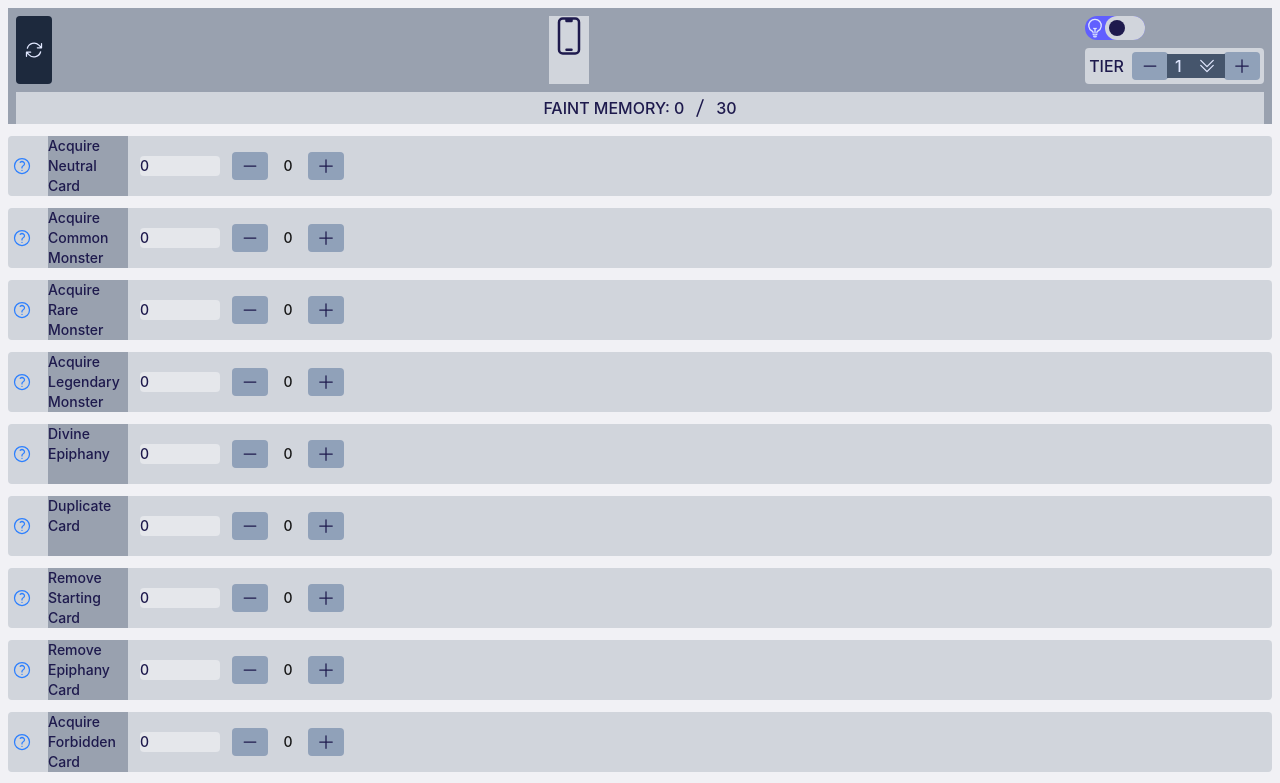
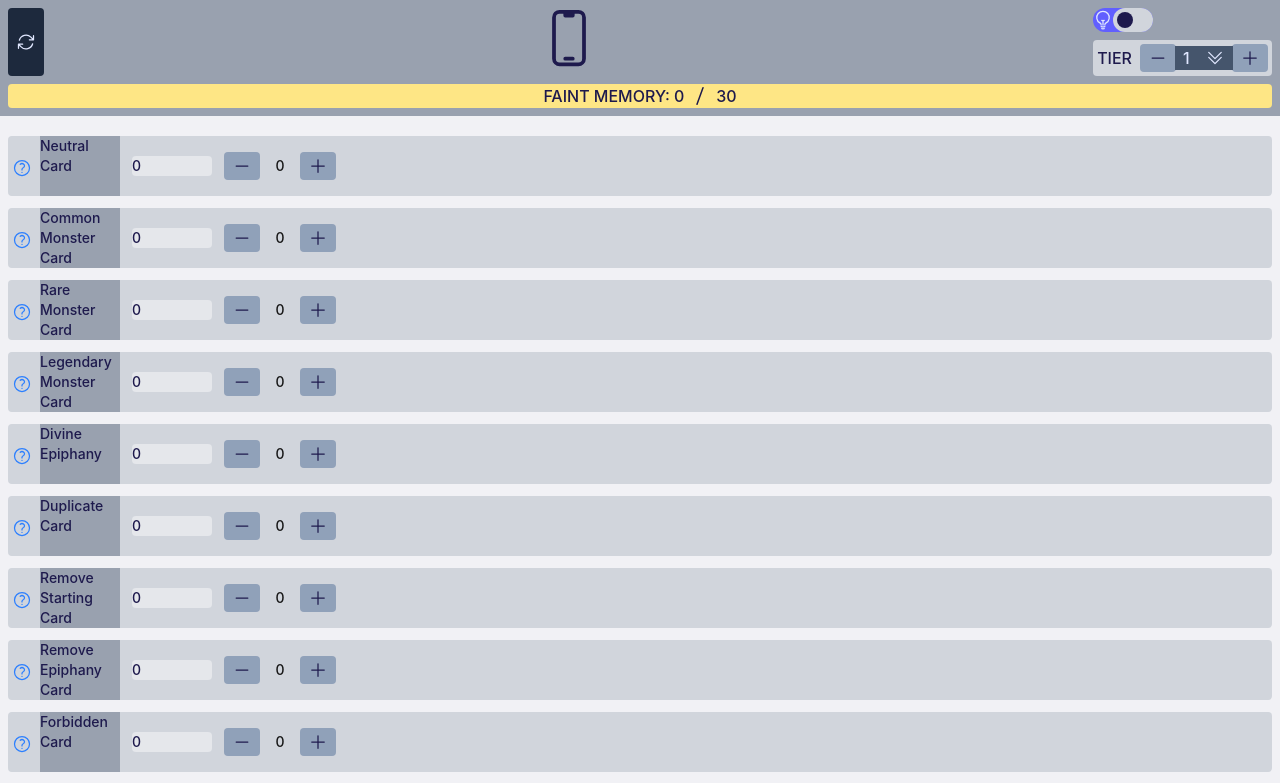
Before and after one commit to jbchhproj/czn-save-data-calculator, a Next.js app: page / in a window 1280 px wide. Shown: the top 783 px of the page. Built offline with nearby package versions, Linux system fonts and the light colour scheme.

Commit message:
make sticky stretch

```diff
--- a/src/components/AppContainer.tsx
+++ b/src/components/AppContainer.tsx
@@ -67,7 +67,7 @@ export default function AppContainer({
   };
 
   return (
-    <div className="min-h-screen flex flex-col p-2">
+    <div className="min-h-screen flex flex-col">
       <Header
         isDeepTraumaActive={isDeepTraumaActive}
         setIsDeepTraumaActive={setIsDeepTraumaActive}
--- a/src/components/Header.tsx
+++ b/src/components/Header.tsx
@@ -24,8 +24,8 @@ export default function Header({
     <header className="sticky top-0 h-29 flex flex-col gap-2 bg-gray-400 p-2">
       <div className="flex gap-2 justify-between">
         <ResetButton onReset={onReset} />
-        <span className="text-indigo-950 bg-gray-300">
-          <PhoneIcon className="w-10 h-10" />
+        <span className="text-indigo-950">
+          <PhoneIcon className="w-15 h-15" />
         </span>
         <TierSelector
           tier={tier}
--- a/src/components/MainContent.tsx
+++ b/src/components/MainContent.tsx
@@ -15,12 +15,15 @@ export default function MainContent({
 }: MainContentProps) {
   return (
     <main>
-      <SelectionArea
+      <div className="p-2">
+              <SelectionArea
         faintMemories={faintMemories}
         setFaintMemories={setFaintMemories}
         cardRemovals={cardRemovals}
         setCardRemovals={setCardRemovals}
       />
+      </div>
+
     </main>
   );
 }
--- a/src/components/ResultsArea.tsx
+++ b/src/components/ResultsArea.tsx
@@ -12,7 +12,7 @@ export default function ResultsSection({
   let faintMemoryLimit = 20 + tier * 10;
 
   return (
-    <div className="flex justify-center items-center text-indigo-950 bg-gray-300 px-2 py-1">
+    <div className="flex justify-center items-center text-indigo-950 bg-amber-200 px-2 rounded">
       <span className="inline-flex items-center gap-1">
         <span>FAINT MEMORY:</span>
         <span>{totalFaintMemory}</span>
--- a/src/components/SelectionBlock.tsx
+++ b/src/components/SelectionBlock.tsx
@@ -45,7 +45,7 @@ export default function SelectionBlock({
           type="button"
           aria-label="Show details"
           onClick={() => onToggleExpand(config.id)}
-          className="w-6 h-6 text-blue-500 rounded-full hover:bg-blue-100"
+          className="w-4 h-4 text-blue-500 rounded-full hover:bg-blue-100"
         >
           {isExpanded ? <ExpandMinusIcon /> : <QuestionCircleIcon />}
         </button>
--- a/src/data/SelectionBlockConfigs.tsx
+++ b/src/data/SelectionBlockConfigs.tsx
@@ -7,7 +7,7 @@ export const SelectionBlockConfigs: SelectionBlockConfig[] = [
     id: "block1",
     type: "acquisition",
     /* user-facing title */
-    label: "Acquire Neutral Card",
+    label: "Neutral Card",
     /* user-facing explanatory text */
     description: [
       "Acquired in shops or chaos events.",
@@ -27,7 +27,7 @@ export const SelectionBlockConfigs: SelectionBlockConfig[] = [
     id: "block2",
     type: "acquisition",
     /* user-facing title */
-    label: "Acquire Common Monster Card",
+    label: "Common Monster Card",
     /* user-facing explanatory text */
     description: [
       "Acquired by defeating enemies.",
@@ -47,7 +47,7 @@ export const SelectionBlockConfigs: SelectionBlockConfig[] = [
     id: "block3",
     type: "acquisition",
     /* user-facing title */
-    label: "Acquire Rare Monster Card",
+    label: "Rare Monster Card",
     /* user-facing explanatory text */
     description: [
       "Acquired by defeating enemies.",
@@ -67,7 +67,7 @@ export const SelectionBlockConfigs: SelectionBlockConfig[] = [
     id: "block4",
     type: "acquisition",
     /* user-facing title */
-    label: "Acquire Legendary Monster Card",
+    label: "Legendary Monster Card",
     /* user-facing explanatory text */
     description: [
       "Acquired by defeating enemies.",
@@ -177,7 +177,7 @@ export const SelectionBlockConfigs: SelectionBlockConfig[] = [
     id: "block9",
     type: "seasonal",
     /* user-facing title */
-    label: "Acquire Forbidden Card",
+    label: "Forbidden Card",
     /* user-facing explanatory text */
     description: ["Obtained during Season 1: Forbidden Catalyst."],
     min: 0,
@@ -211,7 +211,7 @@ export const SelectionBlockConfigs: SelectionBlockConfig[] = [
     id: "block11",
     type: "seasonal",
     /* user-facing title */
-    label: "Acquire Persona Card",
+    label: "Persona Card",
     /* user-facing explanatory text */
     description: [
       "Obtained during Season 3: A Song Rippling Through the Stars.",
```
